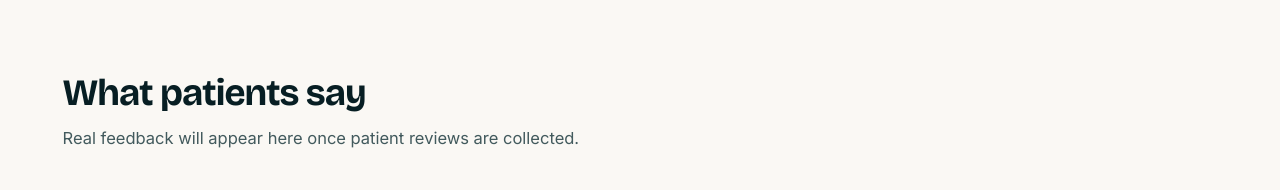
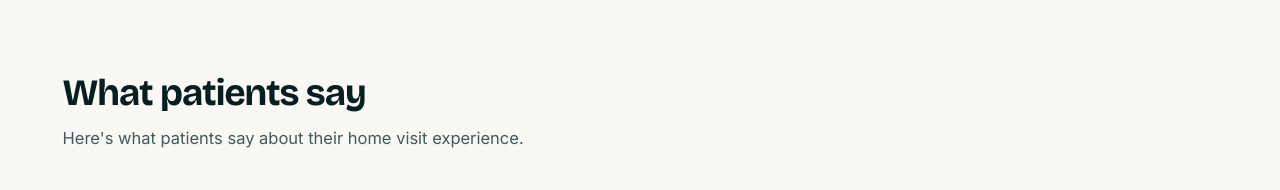
Before and after one commit to careatyourcomfort/careatyourcomfort-doctor-website, a Next.js app: page / in a window 1280 px wide. Shown: the part 2760-2950 px from the top of the page. Built offline with nearby package versions, Linux system fonts and the light colour scheme; no server answers.

Commit message:
testimonals subheading change

```diff
--- a/src/components/sections/Testimonials.tsx
+++ b/src/components/sections/Testimonials.tsx
@@ -93,7 +93,7 @@ export function Testimonials() {
       <Reveal className="max-w-2xl">
         <h2 className="text-3xl font-bold sm:text-4xl">What patients say</h2>
         <p className="mt-3 text-muted-foreground">
-          Real feedback will appear here once patient reviews are collected.
+          Here's what patients say about their home visit experience.
         </p>
       </Reveal>
 
```
